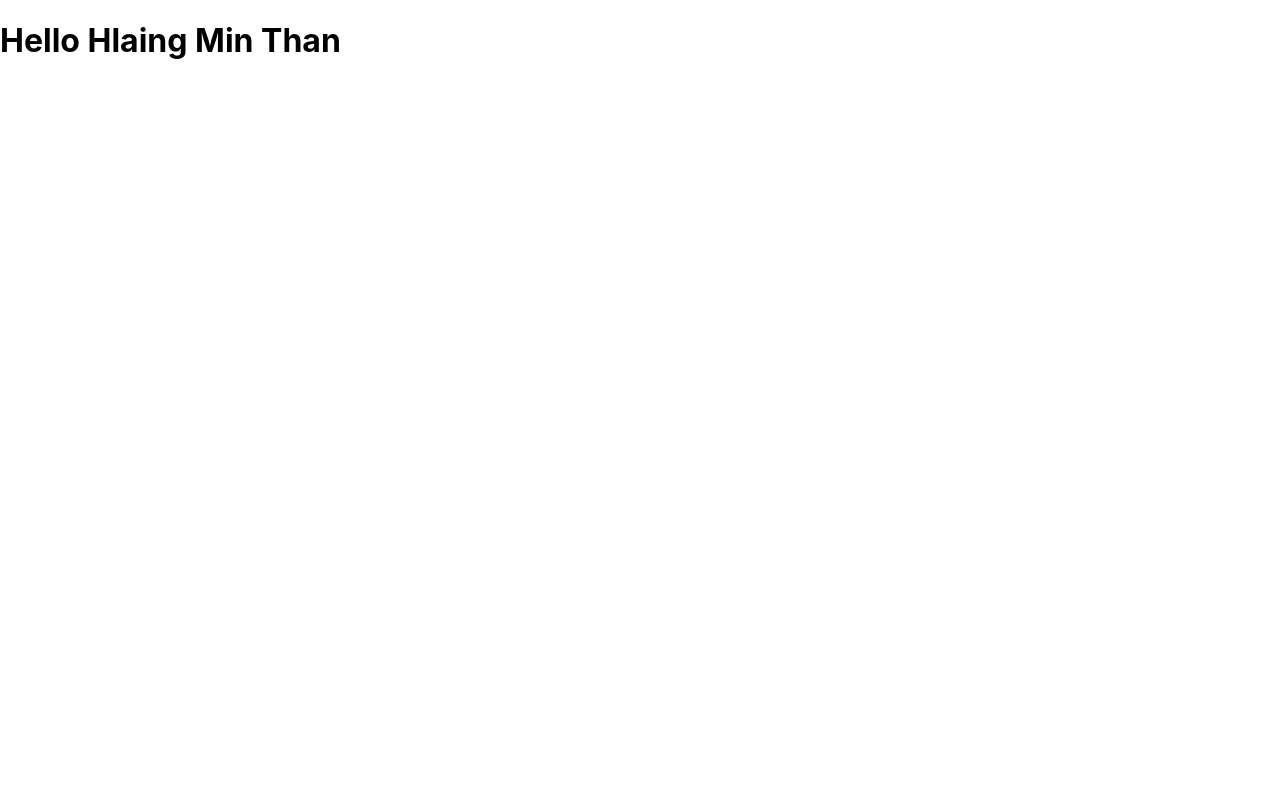
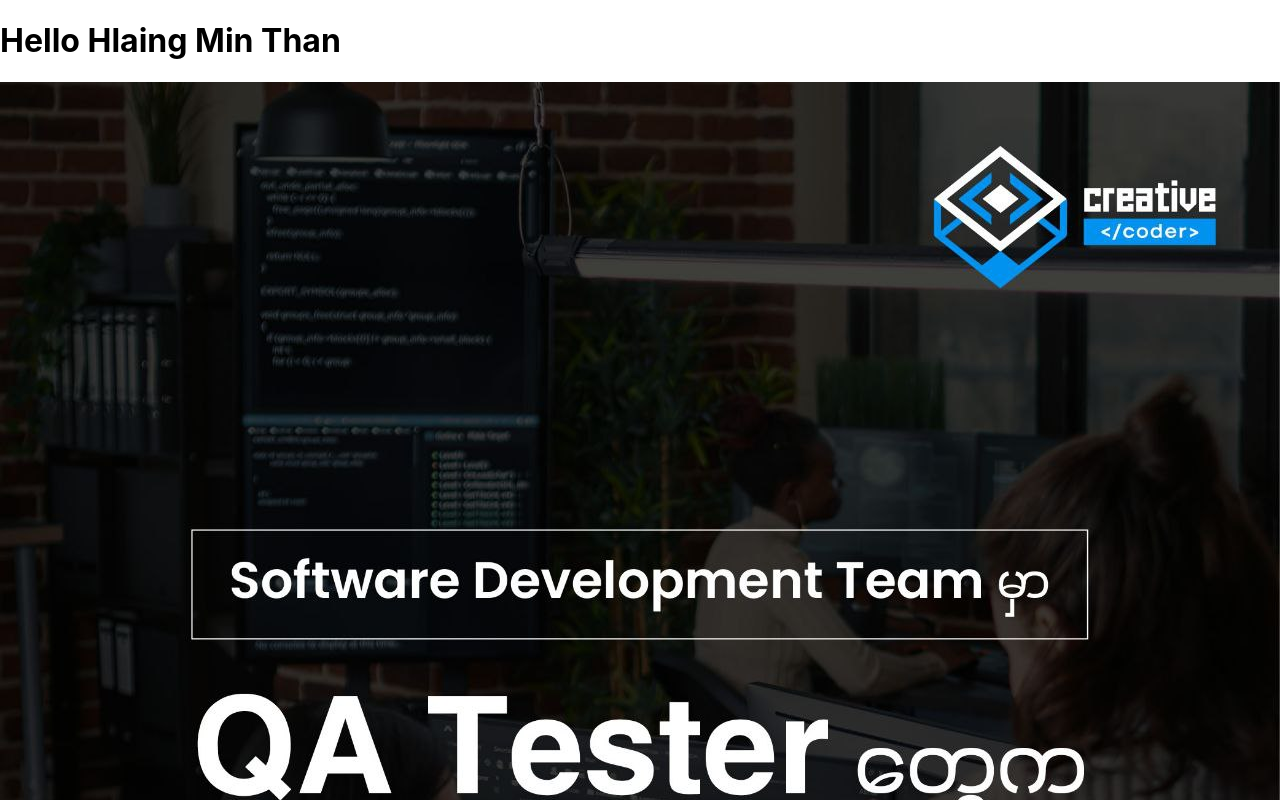
Before and after one commit to HlaingMinThan/React-Firebase-Course, a React (Create React App) app: page / in a window 1280 px wide. Shown: the top 800 px of the page. Built offline with nearby package versions, Linux system fonts and the light colour scheme.

Commit message:
Ep-8-2-way-of-using-images-in-react

```diff
--- a/src/App.js
+++ b/src/App.js
@@ -1,11 +1,24 @@
 import './App.css';
+import QAImage from './assets/image.jpg';
 
 function App() {
 
   let name = "Hlaing Min Than";
 
   return (
-    <h1>Hello {name}</h1>
+    <div>
+      <h1>Hello {name}</h1>
+
+      {/* 1st way -  public folder way */}
+
+      {/* absolute path */}
+      {/* <img src="http://localhost:3000/image.jpg" alt="" /> */}
+      {/* relative path */}
+      {/* <img src="/image.jpg" alt="" /> */}
+
+      {/* 2nd import */}
+      <img src={QAImage} alt="" />
+    </div>
   );
 }
 
```
Also changed, not shown: src/assets/image.jpg (added).
